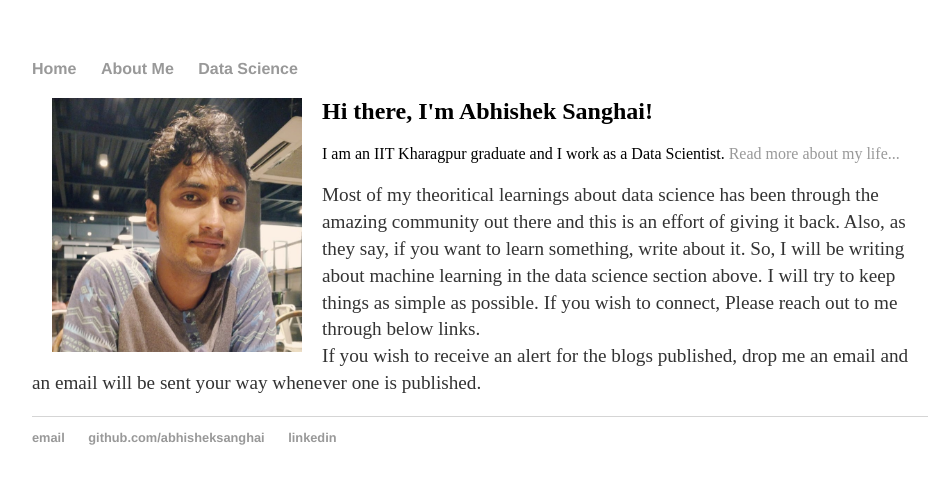
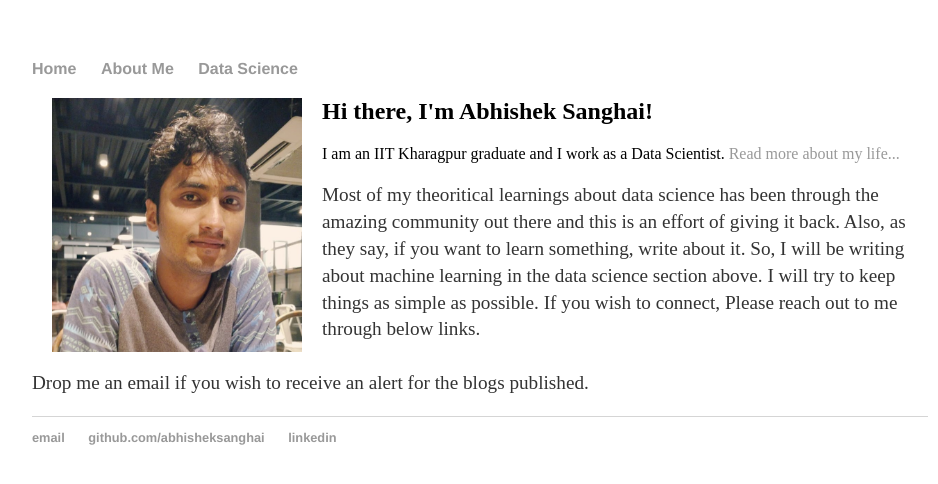
Before and after one commit to abhisheksanghai/abhisheksanghai.github.io, a Jekyll site: the page built from index.html, in a window 1280 px wide. Shown: the top 484 px of the page, without its empty margins (160-1098 px from the left). Built offline with Jekyll 4.4.1, drawn with Linux system fonts in a browser that asks for light colours.

Commit message:
Update index.html

```diff
--- a/index.html
+++ b/index.html
@@ -11,5 +11,6 @@ title: Abhishek Sanghai, Exploring!
 	<p>  Most of my theoritical learnings about data science has been through the amazing community out there and this is an effort
 		of giving it back. Also, as they say, if you want to learn something, write about it. So, I will be writing about
 		machine learning in the data science section above. I will try to keep things as simple as possible. If you wish to
-		connect, Please reach out to me through below links. <br> If you wish to receive an alert for the blogs published, drop me an email and an email will be sent your way whenever one is published.  </p>
+		connect, Please reach out to me through below links. <br> <br> Drop me an email if you wish to receive an alert for the blogs
+		published.  </p>
 </div><!-- /.blurb -->
```
